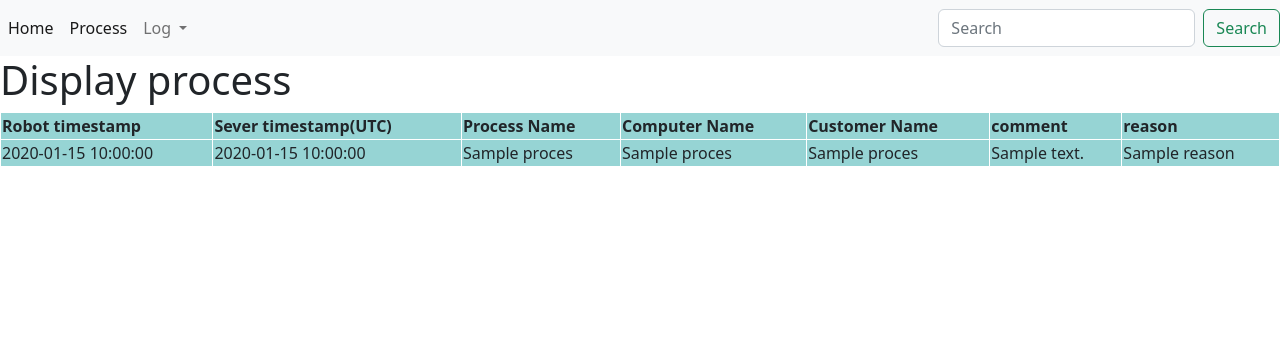
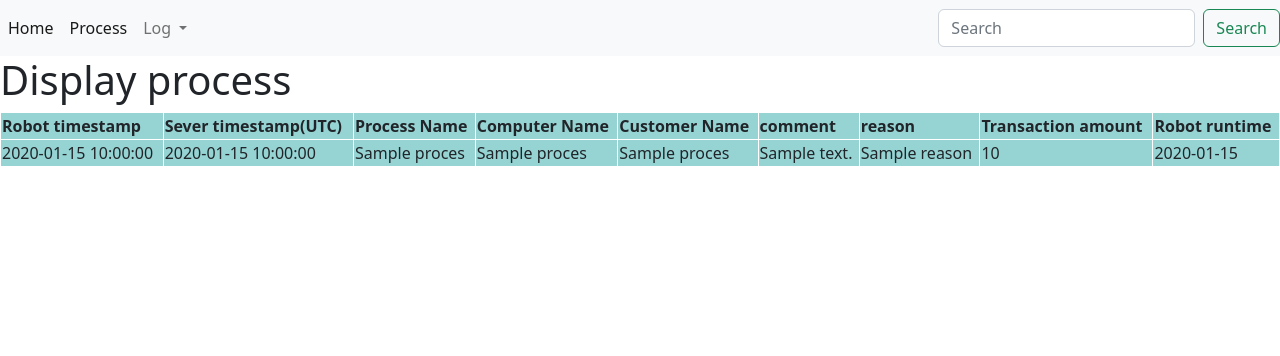
Before and after one commit to maxpojchapol/UIPath_Dashboard, a Python web app: template dashboard/templates/DisplayLog.html in a window 1280 px wide. Shown: the top 356 px of the page. Run offline with Jinja, Linux system fonts and the light colour scheme; the template is opened without the code that fills it: most values are stand-ins (such as "Sample title", 1, 10 or a date in 2020).

Commit message:
add transaction field and robot runtime

```diff
--- a/dashboard/models.py
+++ b/dashboard/models.py
@@ -1,4 +1,5 @@
 from django.db import models
+import datetime
 
 
 class Process(models.Model):
@@ -24,6 +25,8 @@ class Reportings(models.Model):
     )  # Robot run successfully, Robot start running, Robot face the problem
     robot_timestamp = models.DateTimeField()
     server_timestamp = models.DateTimeField(auto_now=True)  # auto_now=True for running the server
+    robot_runtime = models.DurationField(null=True,blank=True)
+    transaction_amount = models.IntegerField(null=True,blank=True)
 
     def __str__(self):
         return f"{self.process.process_name}"
--- a/dashboard/serializers.py
+++ b/dashboard/serializers.py
@@ -31,5 +31,7 @@ class LogSerializer(serializers.ModelSerializer):
         fields = (
             "process",
             "robot_timestamp",
+            "robot_runtime" ,
+            "transaction_amount" ,
             "comment",
             "reason")
--- a/dashboard/templates/DisplayLog.html
+++ b/dashboard/templates/DisplayLog.html
@@ -23,6 +23,8 @@ th, td {
         <th>Customer Name</th>
         <th>comment</th>
         <th>reason</th>
+        <th>Transaction amount</th>
+        <th>Robot runtime</th>
       </tr>
     {% for log in logtable %}
       <tr>
@@ -33,6 +35,8 @@ th, td {
         <td>{{ log.process.customer_name }}</td>
         <td>{{ log.comment }}</td>
         <td>{{ log.reason }}</td>
+        <td>{{ log.transaction_amount }}</td>
+        <td>{{ log.robot_runtime }}</td>
       </tr>
 
     {% endfor %}
--- a/dashboard/views.py
+++ b/dashboard/views.py
@@ -84,7 +84,7 @@ def process_view_log(request,customer,process_name):
         return render(request, 'DisplayLog.html',{'logtable':logtable})
 
 @csrf_exempt
-def all_log(request,customer,process_name):
+def all_log(request):
     if request.method=='GET':
 
         logtable = Reportings.objects.all()
@@ -113,7 +113,9 @@ def add_log(request,jsonparser=False):
                 "timestamp": datetime.datetime.now(),
                 "comment": log_data["comment"],
                 "reason": log_data["reason"],
-                "robot_timestamp": log_data["robot_timestamp"]
+                "robot_timestamp": log_data["robot_timestamp"],
+                "transaction_amount" : log_data["transaction_amount"],
+                "robot_runtime" : log_data["robot_runtime"]
             }
         )
 
```
Also changed, not shown: dashboard/migrations/0002_alter_reportings_server_timestamp.py (deleted), dashboard/migrations/0002_auto_20221115_1146.py (added).
